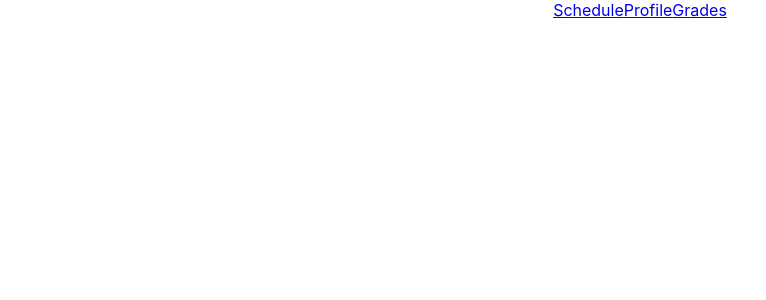
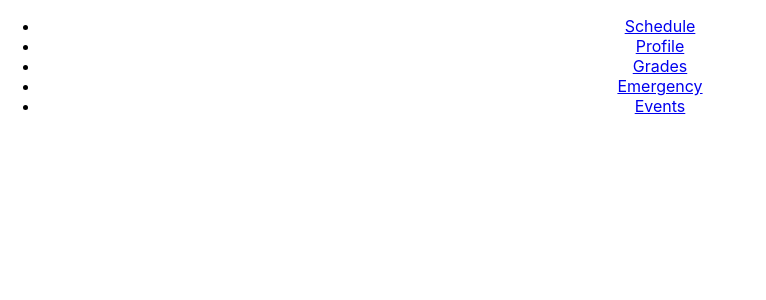
Before and after one commit to dialloflatno/Checkin, a React (Create React App) app in the folder client/: page /Events in a window 1280 px wide. Shown: the top 300 px of the page, without its empty margins (0-766 px from the left). Built offline with nearby package versions, Linux system fonts and the light colour scheme.

Commit message:
Updated Route Format by adding Links to the ul

```diff
--- a/client/src/Header.js
+++ b/client/src/Header.js
@@ -11,35 +11,21 @@ import React from "react";
 function Header() {
   return (
     <BrowserRouter>
+      <nav>
+        <ul>
+          <li><Link to="/Schedule">Schedule</Link></li>
+          <li><Link to="/Profile">Profile</Link></li>
+          <li><Link to="/Grades">Grades</Link></li>
+          <li><Link to="/Emergency">Emergency</Link></li>
+          <li><Link to="/Events">Events</Link></li>
+        </ul>
+      </nav>
       <Switch>
-        <Route exact path="/Emergency">
-          {/* <Emergency /> */}
-          {/* <Link to="/Emergency">Emergency</Link> */}
-        </Route>
-      </Switch>
-      <Switch>
-        <Route>
-          {/* <Schedule /> */}
-          <Link to="/Schedule">Schedule</Link>
-        </Route>
-      </Switch>
-      <Switch>
-        <Route>
-          {/* <Profile /> */}
-          <Link to="/Profile">Profile</Link>
-        </Route>
-      </Switch>
-      <Switch>
-        <Route>
-          {/* <Grades /> */}
-          <Link to="/Grades">Grades</Link>
-        </Route>
-      </Switch>
-      <Switch>
-        <Route path="Events">
-          {/* <Events /> */}
-          <Link to="/Events">Link</Link>
-        </Route>
+        <Route path="/Emergency">{/* <Emergency /> */}</Route>
+        <Route path="/Schedule">{/* <Schedule /> */}</Route>
+        <Route path="/Profile">{/* <Profile /> */}</Route>
+        <Route path="/Grades">{/* <Grades /> */}</Route>
+        <Route path="/Events">{/* <Events /> */}</Route>
       </Switch>
     </BrowserRouter>
   );
```
